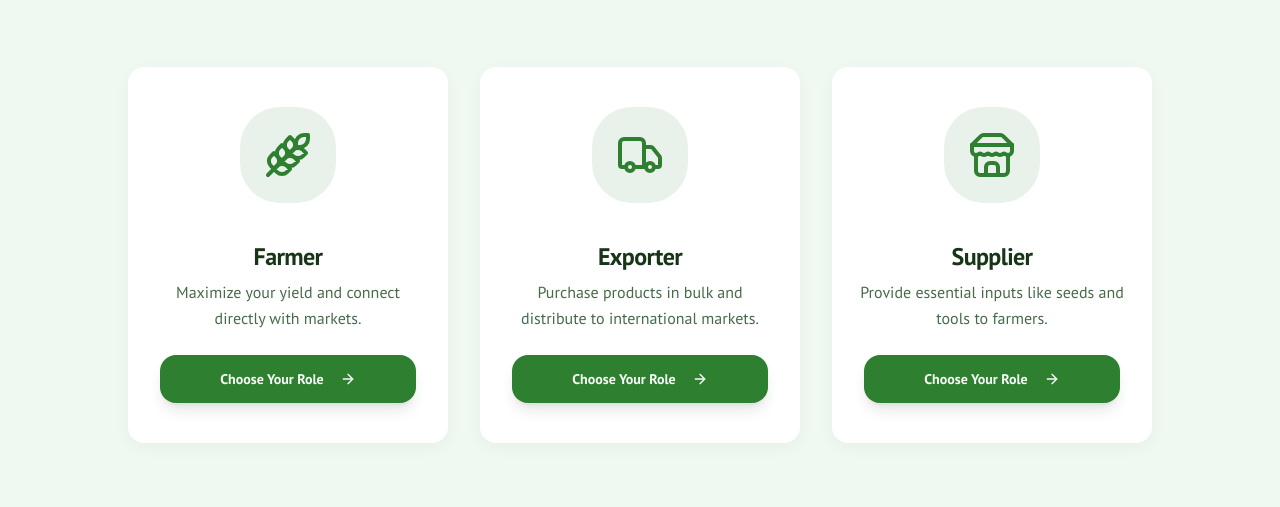
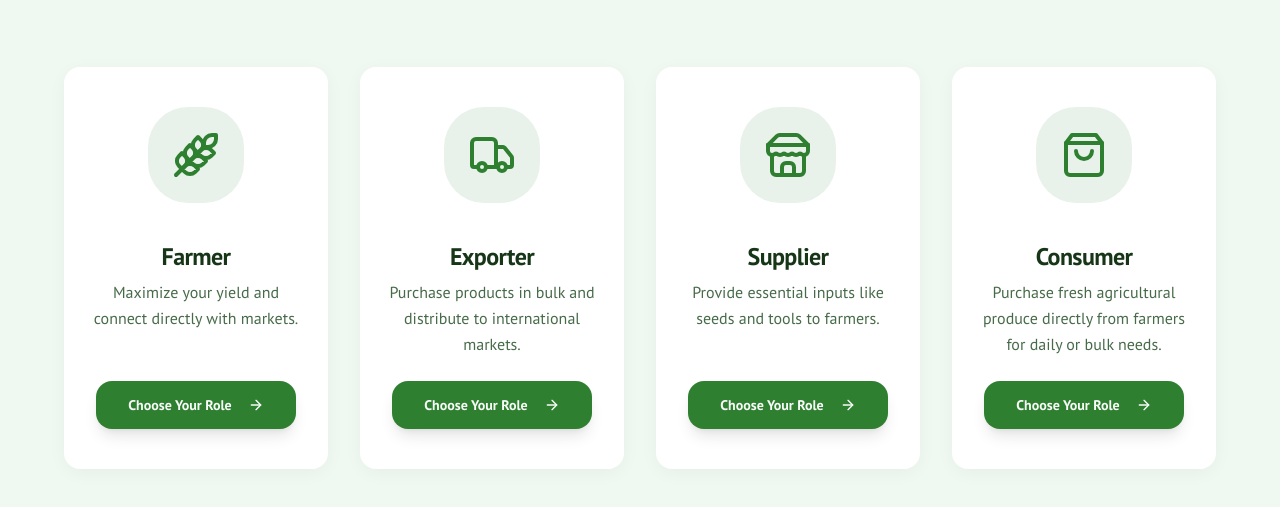
Before and after one commit to Pranav-py1/KrishimitraNew, a Next.js app: page / in a window 1280 px wide. Shown: the part 739-1246 px from the top of the page. Built offline with nearby package versions, Linux system fonts and the light colour scheme.

Commit message:
Update the "Choose Your Role" main dashboard.
This is the primary role

```diff
--- a/src/app/page.tsx
+++ b/src/app/page.tsx
@@ -14,6 +14,7 @@ import {
   BookOpen,
   Loader2,
   CheckCircle2,
+  ShoppingBag,
 } from 'lucide-react';
 import { Button } from '@/components/ui/button';
 import {
@@ -38,6 +39,7 @@ const translations = {
       { id: 'farmer', title: 'Farmer', description: 'Maximize your yield and connect directly with markets.', icon: Wheat },
       { id: 'exporter', title: 'Exporter', description: 'Purchase products in bulk and distribute to international markets.', icon: Truck },
       { id: 'supplier', title: 'Supplier', description: 'Provide essential inputs like seeds and tools to farmers.', icon: Store },
+      { id: 'consumer', title: 'Consumer', description: 'Purchase fresh agricultural produce directly from farmers for daily or bulk needs.', icon: ShoppingBag },
     ]
   },
   mr: {
@@ -50,6 +52,7 @@ const translations = {
       { id: 'farmer', title: 'शेतकरी', description: 'तुमचे उत्पादन वाढवा आणि थेट बाजारपेठेशी जोडा.', icon: Wheat },
       { id: 'exporter', title: 'निर्यातदार', description: 'मोठ्या प्रमाणात माल खरेदी करा आणि आंतरराष्ट्रीय बाजारात विक्री करा.', icon: Truck },
       { id: 'supplier', title: 'पुरवठादार', description: 'शेतकऱ्यांना बियाणे आणि अवजारे यांसारख्या निविष्ठा पुरवा.', icon: Store },
+      { id: 'consumer', title: 'ग्राहक', description: 'दैनंदिन किंवा मोठ्या गरजांसाठी थेट शेतकऱ्यांकडून ताजी कृषी उत्पादने खरेदी करा.', icon: ShoppingBag },
     ]
   }
 };
@@ -110,7 +113,7 @@ export default function Home() {
               </p>
             </div>
 
-            <div className="grid gap-8 sm:grid-cols-2 lg:grid-cols-3 max-w-5xl mx-auto">
+            <div className="grid gap-8 sm:grid-cols-2 lg:grid-cols-4 max-w-6xl mx-auto">
               {t.roles.map((role) => {
                 const Icon = role.icon;
                 const isSelected = currentRole === role.id;
@@ -142,7 +145,7 @@ export default function Home() {
                     <div className="w-full pb-10 px-8">
                       <Button className={cn(
                         "w-full h-12 rounded-2xl shadow-lg transition-all font-bold",
-                        isSelected ? t.continueAs : t.selectRole
+                        isSelected ? "bg-primary text-primary-foreground" : ""
                       )}>
                         {isSelected ? t.continueAs : t.selectRole} <ArrowRight className="ml-2 h-4 w-4" />
                       </Button>
--- a/src/components/header.tsx
+++ b/src/components/header.tsx
@@ -54,6 +54,7 @@ const translations = {
       exporter: 'Exporter',
       supplier: 'Supplier',
       admin: 'Admin',
+      consumer: 'Consumer',
     }
   },
   mr: {
@@ -71,6 +72,7 @@ const translations = {
       exporter: 'निर्यातदार',
       supplier: 'पुरवठादार',
       admin: 'अ‍ॅडमिन',
+      consumer: 'ग्राहक',
     }
   }
 };
--- a/src/components/role-context.tsx
+++ b/src/components/role-context.tsx
@@ -3,7 +3,7 @@
 import React, { createContext, useContext, useState, useEffect, ReactNode } from 'react';
 import { useRouter, usePathname } from 'next/navigation';
 
-export type UserRole = 'farmer' | 'exporter' | 'supplier' | 'admin';
+export type UserRole = 'farmer' | 'exporter' | 'supplier' | 'admin' | 'consumer';
 
 interface RoleContextType {
   role: UserRole | null;
@@ -22,7 +22,7 @@ export function RoleProvider({ children }: { children: ReactNode }) {
 
   useEffect(() => {
     const savedRole = localStorage.getItem('krishimitra-role') as UserRole;
-    if (savedRole && ['farmer', 'exporter', 'supplier', 'admin'].includes(savedRole)) {
+    if (savedRole && ['farmer', 'exporter', 'supplier', 'admin', 'consumer'].includes(savedRole)) {
       setRoleState(savedRole);
     } else {
       localStorage.removeItem('krishimitra-role');
--- a/src/lib/data.ts
+++ b/src/lib/data.ts
@@ -1,4 +1,4 @@
-export type UserRole = 'farmer' | 'exporter' | 'supplier' | 'admin';
+export type UserRole = 'farmer' | 'exporter' | 'supplier' | 'admin' | 'consumer';
 
 export type User = {
   id: string;
```
